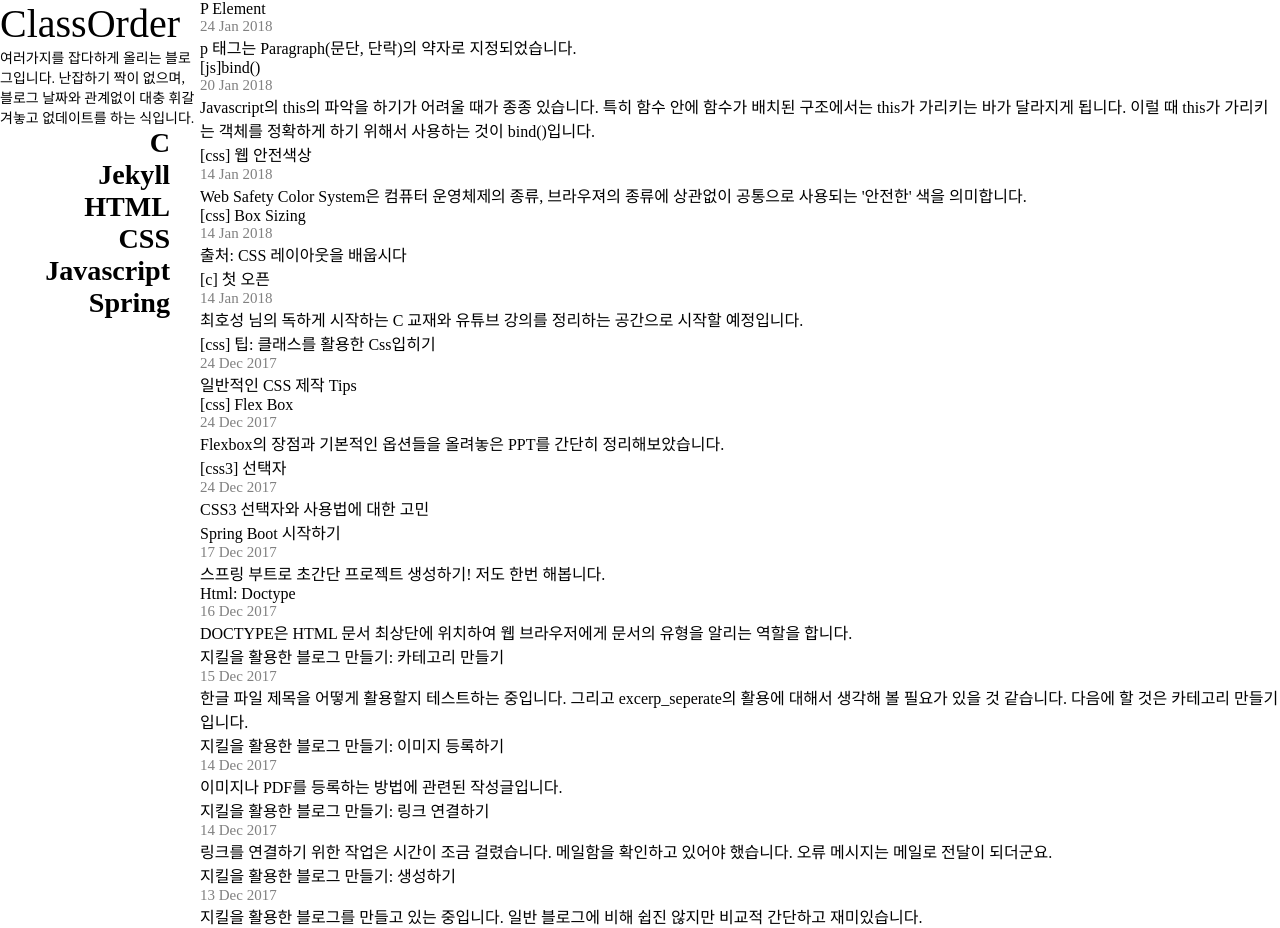
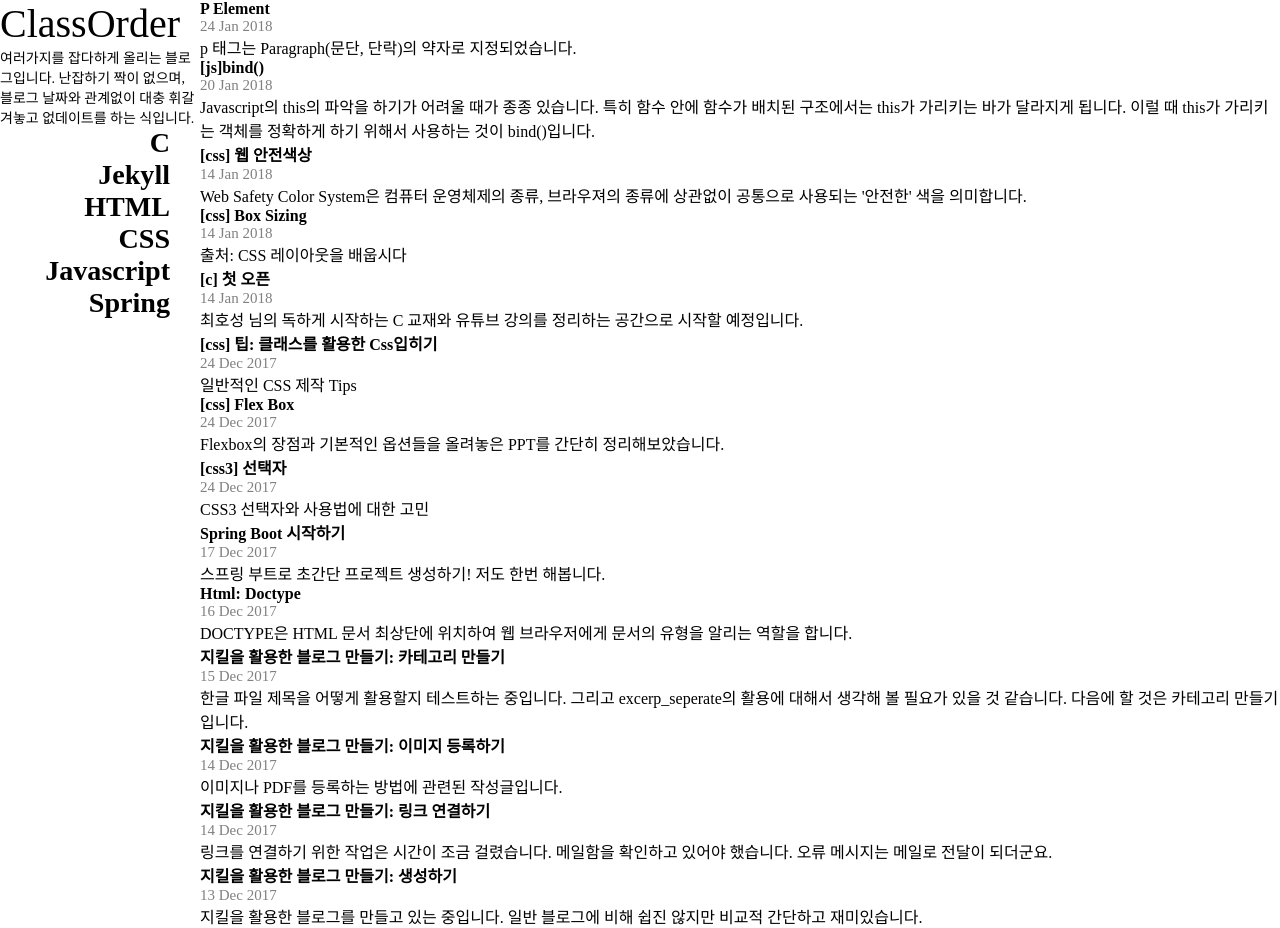
Before and after one commit to ProjectTavern/deprecated-winterguard.github.io, a Jekyll site: the page built from index.html, in a window 1280 px wide and 928 px high. Built offline with Jekyll 4.4.1, drawn with Linux system fonts in a browser that asks for light colours; nearby versions of some CDN libraries; the list of posts is cut into pages by our own code.

Commit message:
Update index.html

```diff
--- a/_layouts/index.html
+++ b/_layouts/index.html
@@ -4,7 +4,9 @@ layout: default
 <ul>
     {% for post in site.posts %}
     <li>
-        <a href="{{ post.url }}" class="inherit-color">{{ post.title }}</a>
+        <strong>
+            <a href="{{ post.url }}" class="inherit-color">{{ post.title }}</a>
+        </strong>
         <date class="date">{{ post.date | date_to_string }}</date>
         {{ post.excerpt | strip_html | truncatewords: 49 }}
     </li>
```
